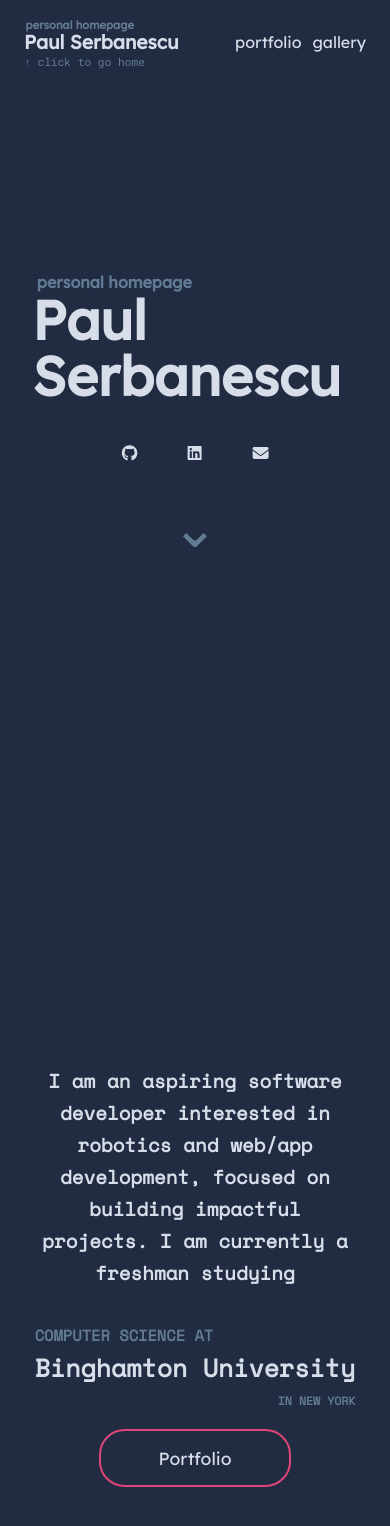
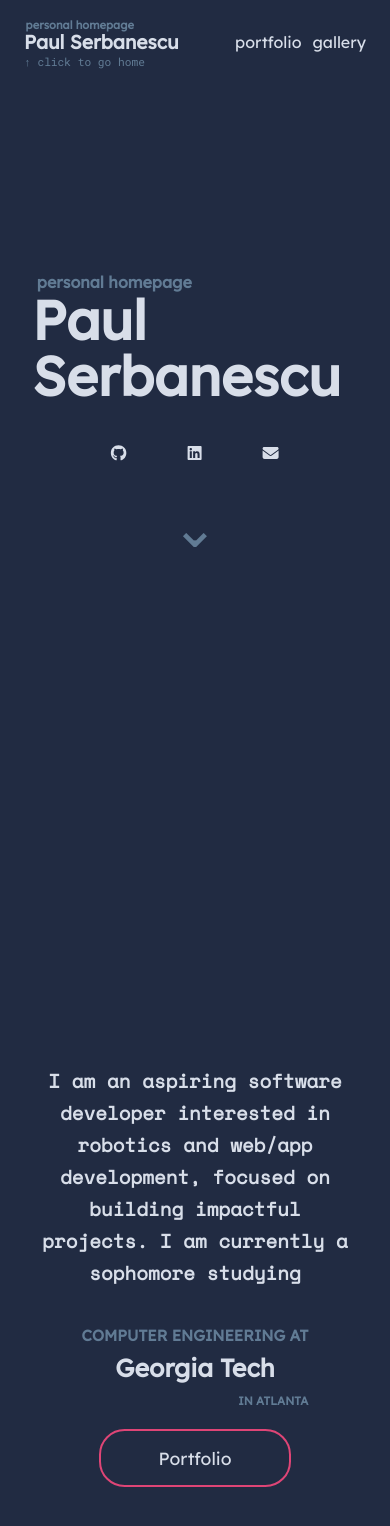
Before and after one commit to pserb/pserb-me-2024, a Next.js app: page / in a window 390 px wide. Shown: the top 1526 px of the page. Built offline with nearby package versions, Linux system fonts and the light colour scheme.

Commit message:
up-to-date info

```diff
--- a/pages/index.js
+++ b/pages/index.js
@@ -1,9 +1,35 @@
-import Head from 'next/head'
-import home from '../styles/Home.module.scss'
-import Link from 'next/link'
-import { FontAwesomeIcon } from '@fortawesome/react-fontawesome'
-import { faGithub, faLinkedin } from '@fortawesome/free-brands-svg-icons'
-import { faEnvelope } from '@fortawesome/free-solid-svg-icons'
+import Head from "next/head";
+import home from "../styles/Home.module.scss";
+import Link from "next/link";
+import { FontAwesomeIcon } from "@fortawesome/react-fontawesome";
+import { faGithub, faLinkedin } from "@fortawesome/free-brands-svg-icons";
+import { faEnvelope } from "@fortawesome/free-solid-svg-icons";
+
+import { useState } from "react";
+
+const CopyEmailButton = () => {
+  const [copied, setCopied] = useState(false);
+  const email = "pserb@gatech.edu";
+
+  const copyToClipboard = () => {
+    navigator.clipboard.writeText(email).then(() => {
+      setCopied(true);
+      setTimeout(() => setCopied(false), 2000); // Hide the message after 2 seconds
+    });
+  };
+
+  return (
+    <div>
+      {copied ? (
+        <span className={home.emailtext}>Email copied!</span>
+      ) : (
+        <a onClick={copyToClipboard}>
+          <FontAwesomeIcon className={home.icon} icon={faEnvelope} />
+        </a>
+      )}
+    </div>
+  );
+};
 
 export default function Home() {
   return (
@@ -15,26 +41,47 @@ export default function Home() {
 
       <main className={home.main}>
         <div className={home.titlecontainer}>
-          <h1 className={home.title}><span className={home.subtitle}>personal homepage</span>Paul Serbanescu</h1>
+          <h1 className={home.title}>
+            <span className={home.subtitle}>personal homepage</span>Paul
+            Serbanescu
+          </h1>
           <div className={home.iconwrapper}>
-            <a href='https://github.com/pserb' target="_blank" rel="noopener noreferrer"><FontAwesomeIcon className={home.icon} icon={faGithub} /></a>
-            <a href='https://linkedin.com/in/pserb' target="_blank" rel="noopener noreferrer"><FontAwesomeIcon className={home.icon} icon={faLinkedin} /></a>
-            <a href='mailto: paulserbanescu3@gmail.com' target="_blank" rel="noopener noreferrer"><FontAwesomeIcon className={home.icon} icon={faEnvelope} /></a>
+            <a
+              href="https://github.com/pserb"
+              target="_blank"
+              rel="noopener noreferrer"
+            >
+              <FontAwesomeIcon className={home.icon} icon={faGithub} />
+            </a>
+            <a
+              href="https://linkedin.com/in/pserb"
+              target="_blank"
+              rel="noopener noreferrer"
+            >
+              <FontAwesomeIcon className={home.icon} icon={faLinkedin} />
+            </a>
+            {/* <a href='mailto: pserb@gatech.edu' target="_blank" rel="noopener noreferrer"><FontAwesomeIcon className={home.icon} icon={faEnvelope} /></a> */}
+            <CopyEmailButton />
           </div>
           <span className={home.caret}>&#8964;</span>
         </div>
 
         <div className={home.text}>
-          <p>I am an aspiring software developer interested in robotics and web/app development, focused on building impactful projects. I am currently a freshman studying</p>
+          <p>
+            I am an aspiring software developer interested in robotics and
+            web/app development, focused on building impactful projects. I am
+            currently a sophomore studying
+          </p>
           <div className={home.stacktitle}>
-            <h2>COMPUTER SCIENCE AT</h2>
-            <h1>Binghamton University</h1>
-            <h3>IN NEW YORK</h3>
+            <h2>COMPUTER ENGINEERING AT</h2>
+            <h1>Georgia Tech</h1>
+            <h3>IN ATLANTA</h3>
           </div>
-          <Link href="/portfolio"><button className={home.button}>Portfolio</button></Link>
+          <Link href="/portfolio">
+            <button className={home.button}>Portfolio</button>
+          </Link>
         </div>
       </main>
-
     </div>
-  )
+  );
 }
--- a/styles/Home.module.scss
+++ b/styles/Home.module.scss
@@ -19,6 +19,11 @@
           width: 3.2em;
           padding-bottom: 2em;
         }
+        .emailtext {
+          color: var(--text-color);
+          text-align: center;
+        }
+        cursor: pointer;
         display: flex;
         width: 50%;
         justify-content: space-around;
@@ -96,6 +101,7 @@
           margin-top: -0.8rem;
           font-size: 2em;
         }
+        font-family: var(--font-lexend);
         display: flex;
         flex-direction: column;
         padding: 0;
@@ -142,6 +148,7 @@
   }
   padding: 0 2rem;
 }
+
 @media only screen and (max-width: 840px) {
   .container {
     .main {
@@ -160,8 +167,13 @@
             width: 2.2em;
             padding-bottom: 1em;
           }
+          .emailtext {
+            color: var(--text-color);
+            text-align: center;
+            // padding-inline: 1em;
+          }
           display: flex;
-          width: 60%;
+          width: 70%;
           justify-content: space-around;
         }
         padding-top: 16rem;
@@ -177,6 +189,7 @@
           h3 {
             font-size: 0.6em;
           }
+          font-family: var(--font-lexend);
         }
         p {
           max-width: 100%;
```
